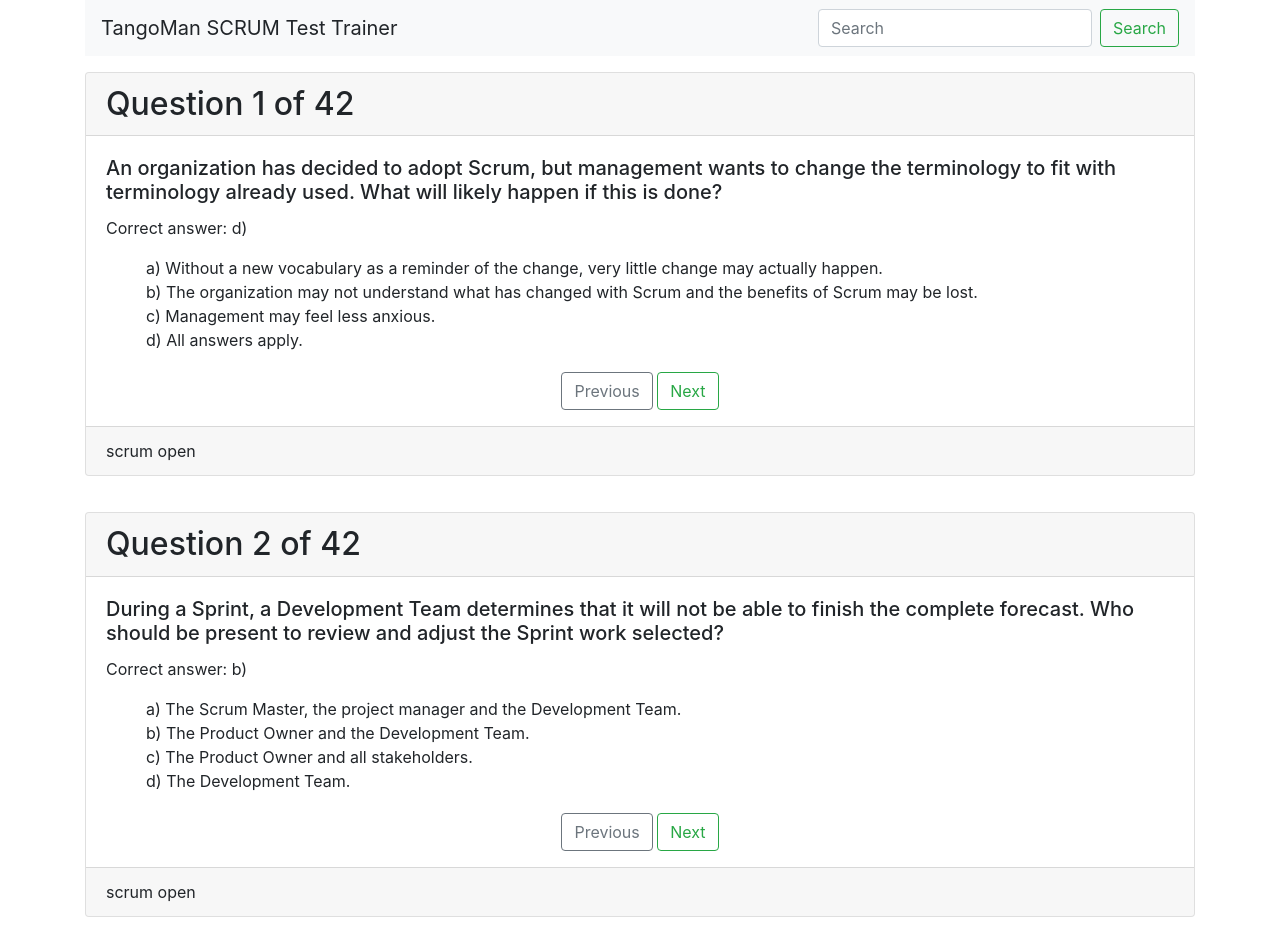
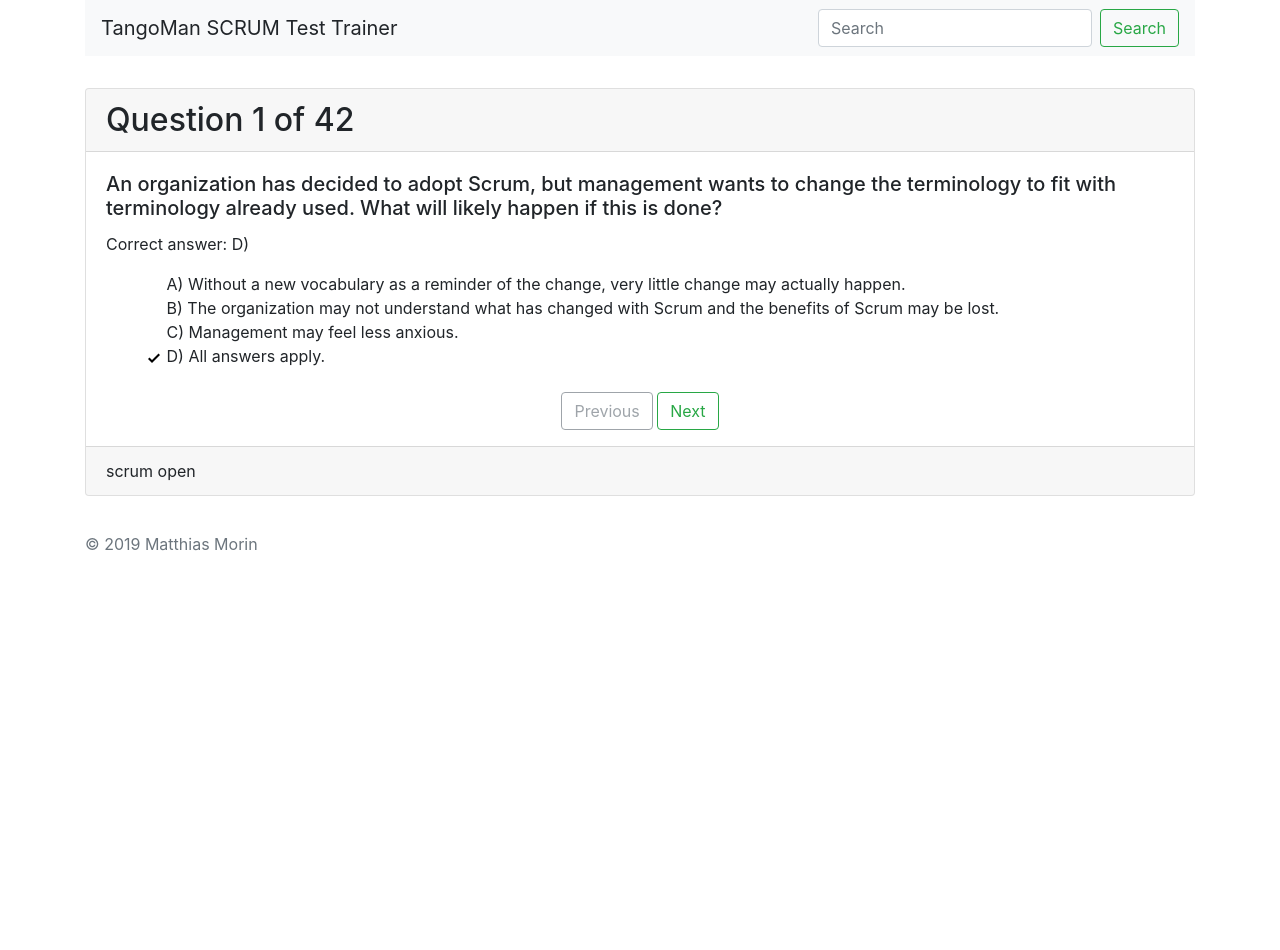
Before and after one commit to flazzarotto/tangoman-quiz, a plain HTML site: page index.html in a window 1280 px wide. Shown: the top 950 px of the page. After the commit the page ends 800 px from the top, so only its background shows below. Drawn offline with nearby package versions, Linux system fonts and the light colour scheme.

Commit message:
2019-04-08 23:26:55

```diff
--- a/index.css
+++ b/index.css
@@ -6,7 +6,7 @@
  */
 
 nav {
-    margin-bottom: 16px;
+    margin-bottom: 32px;
 }
 
 .card {
@@ -20,3 +20,13 @@
 footer {
     min-height: 52px;
 }
+
+.card-body {
+    min-height: 30vh;
+}
+
+.placeholder {
+    display: inline-block;
+    width: 16px;
+    height: 16px;
+}
--- a/index.html
+++ b/index.html
@@ -10,10 +10,6 @@
     <meta property="og:image" content="//tangoman75.github.io/assets/icons/logo.png" />
 
     <link rel="stylesheet" href="index.css">
-
-    <!-- Google fonts -->
-    <!-- https://fonts.google.com -->
-    <link rel="stylesheet" href="https://fonts.googleapis.com/css?family=Roboto|Ubuntu" />
 
     <!-- Bootstrap 4.3.1 CSS CDN -->
     <!-- https://getbootstrap.com -->
@@ -35,23 +31,29 @@
             </form>
         </nav>
         <div class="row">
-            <div class="col-12">
-                <div class="card" v-for="questions, key in quiz">
+            <div class="col-12" v-for="card, key in quiz">
+                <div class="card" v-if="key == currentPage">
                     <h2 class="card-header">Question {{ key +1 }} of {{ quiz.length }}</h2>
                     <div class="card-body">
-                        <h5 class="card-title">{{ questions.question }}</h5>
+                        <h5 class="card-title">{{ card.question }}</h5>
                         <p class="card-text">Correct answer:
-                            <span v-for="answer in questions.answers">{{ answer }})&nbsp;</span>
+                            <span v-for="answer in card.answers">{{ answer | capitalize }})&nbsp;</span>
                         </p>
                         <ul class="card-text">
-                            <li v-for="option in questions.options">{{ option.id }}) {{ option.option }}</li>
+                            <li v-for="option in card.options">
+                                <span v-if="card.answers.includes(option.id)">
+                                    <svg width="16" height="16" viewBox="0 0 12 16" version="1.1" aria-hidden="true"><path fill-rule="evenodd" d="M12 5l-8 8-4-4 1.5-1.5L4 10l6.5-6.5L12 5z"></path></svg>
+                                </span>
+                                <span v-else class="placeholder"></span>
+                                {{ option.id | capitalize }}) {{ option.option }}
+                            </li>
                         </ul>
                     </div>
                     <p class="card-text text-center">
-                        <button type="button" class="btn btn-outline-secondary" @click="$emit('change', i+1)">Previous</button>
-                        <button type="button" class="btn btn-outline-success" @click="$emit('change', i-1)">Next</button>
+                        <button type="button" class="btn btn-outline-secondary" @click.prevent="gotoPrev()" :disabled="currentPage == 0">Previous</button>
+                        <button type="button" class="btn btn-outline-success" @click.prevent="gotoNext()" :disabled="isMaxPage">Next</button>
                     </p>
-                    <div class="card-footer">{{ questions.source }}</div>
+                    <div class="card-footer">{{ card.source }}</div>
                 </div><!-- end card -->
             </div><!-- end col -->
         </div><!-- end row -->
--- a/index.js
+++ b/index.js
@@ -1,6 +1,33 @@
-var app = new Vue({
+/**
+* TangoMan SCRUM Quizz
+*
+* @author  "Matthias Morin" <matthias.morin@gmail.com>
+* @licence  MIT
+*/
+
+Vue.filter('capitalize', function(value) {
+    return value.toUpperCase()
+})
+
+let app = new Vue({
     el: '#app',
+    computed: {
+        isMaxPage() {
+            return this.currentPage == this.quiz.length - 1
+        }
+    },
+    methods: {
+        gotoNext() {
+            this.currentPage++
+        },
+        gotoPrev() {
+            if (this.currentPage > 0) {
+                this.currentPage--
+            }
+        }
+    },
     data: {
+        currentPage: 0,
         quiz: [
         {
             "source": "scrum open",
```
